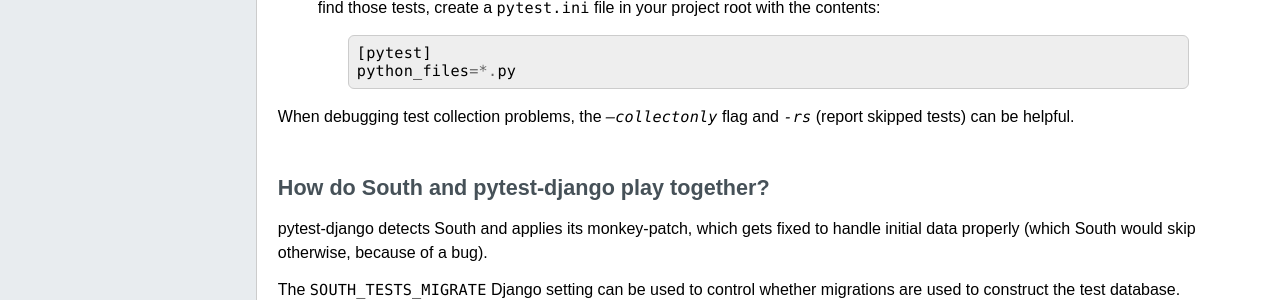
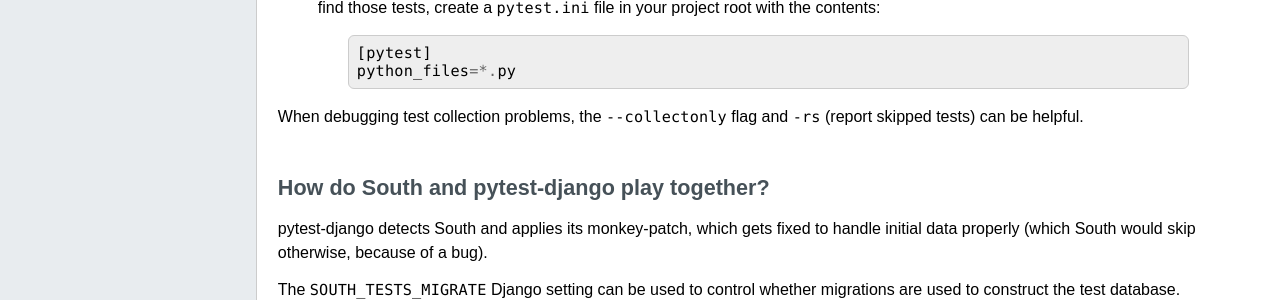
Before and after one commit to pytest-dev/pytest-django, a Sphinx documentation site: the page built from docs/faq.rst, in a window 1280 px wide. Shown: the part 700-1000 px from the top of the page. Built offline with Sphinx 7.4.7, drawn with Linux system fonts in a browser that asks for light colours.

Commit message:
Update faq.rst
need double backticks

```diff
--- a/docs/faq.rst
+++ b/docs/faq.rst
@@ -40,7 +40,7 @@
     [pytest]
     python_files=*.py
 
-When debugging test collection problems, the `--collectonly` flag and `-rs`
+When debugging test collection problems, the ``--collectonly`` flag and ``-rs``
 (report skipped tests) can be helpful.
 
 How do South and pytest-django play together?
```
